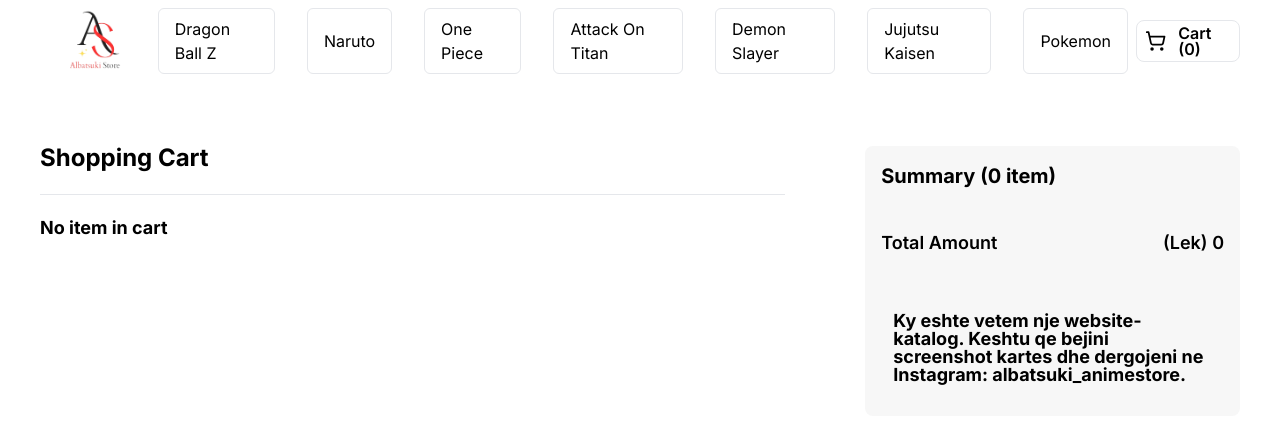
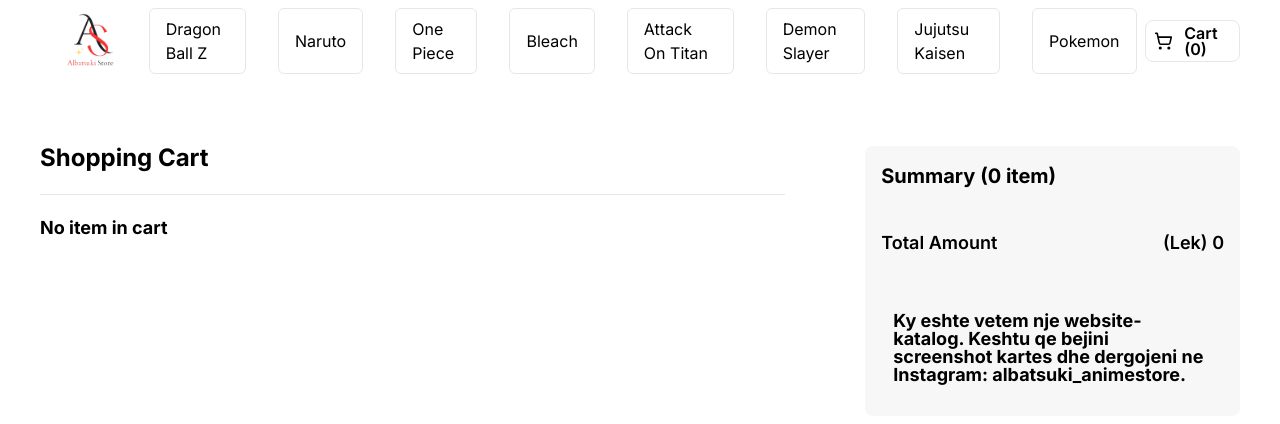
Before and after one commit to Dejvi31/albatsuki-store, a Next.js app: page /cart in a window 1280 px wide. Shown: the top 424 px of the page. Built offline with nearby package versions, Linux system fonts and the light colour scheme.

Commit message:
added bleach category

```diff
--- a/components/Category.tsx
+++ b/components/Category.tsx
@@ -2,6 +2,7 @@
   "Dragon Ball Z",
   "Naruto",
   "One Piece",
+  "Bleach",
   "Attack On Titan",
   "Demon Slayer",
   "Jujutsu Kaisen",
```
